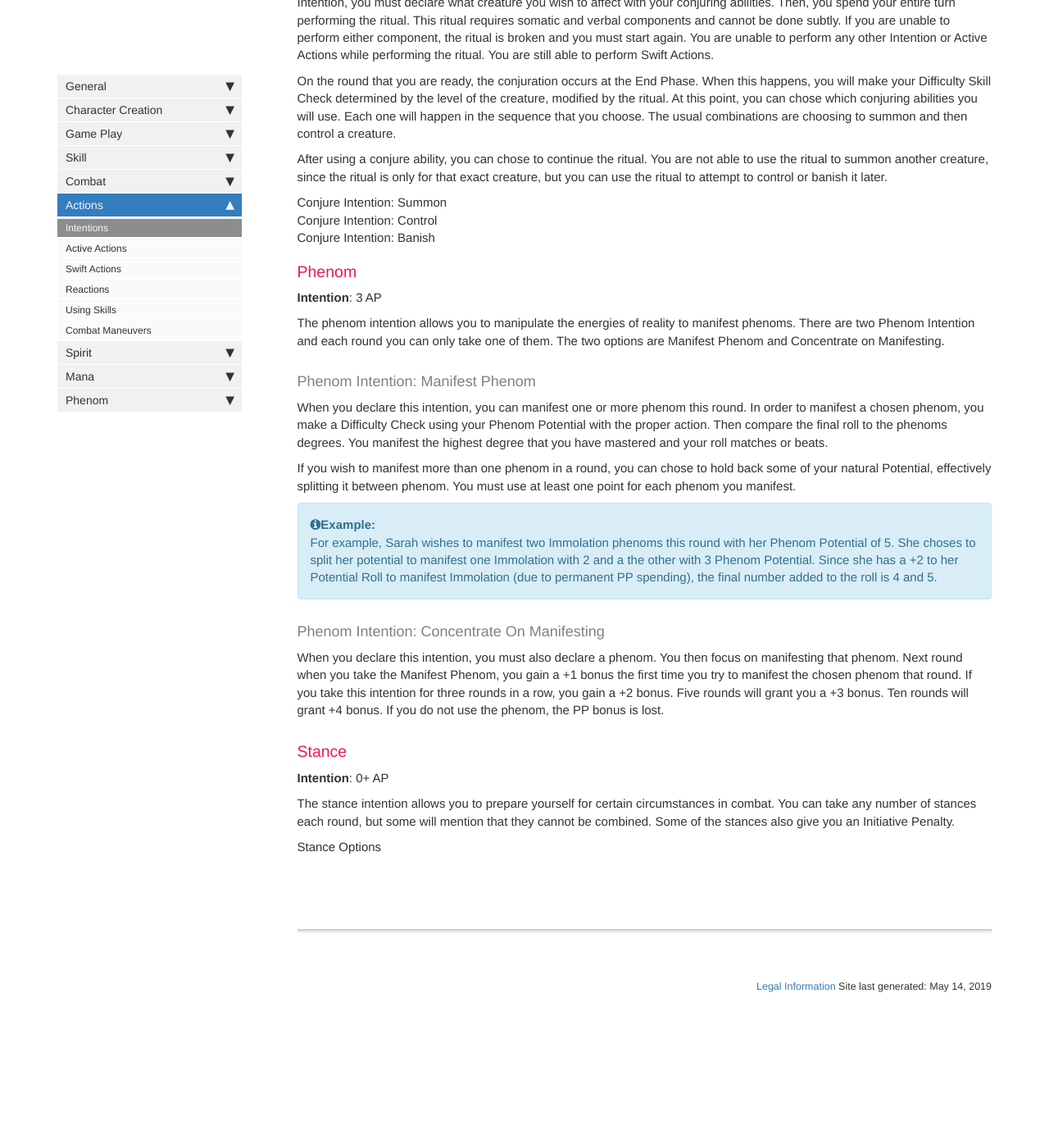
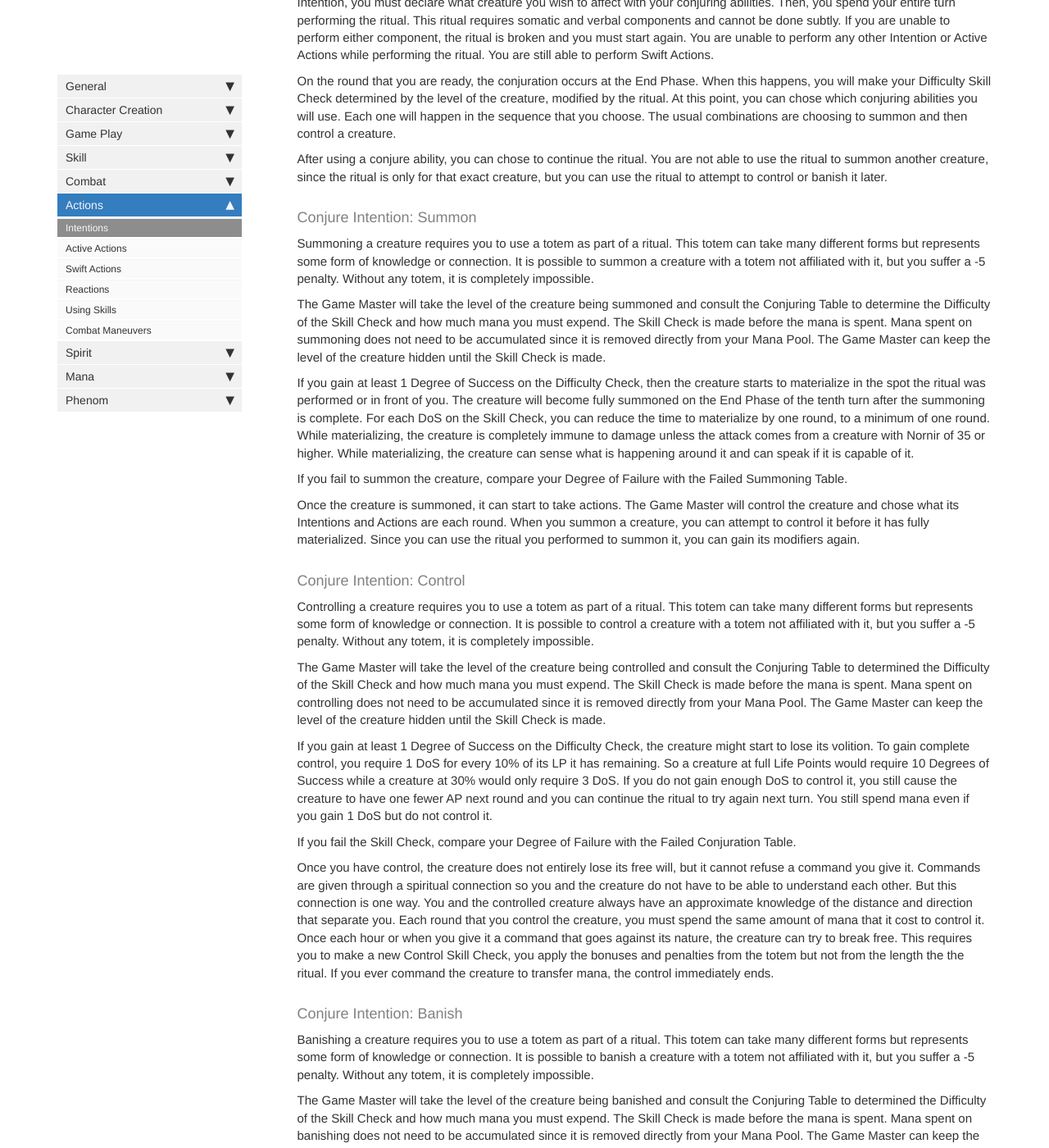
Before and after one commit to kaiser-rpg/KaiserRPG.github.io, a Jekyll site: the page built from pages/rule/combat/action/action-intention.md, in a window 1280 px wide and 1400 px high, scrolled down 4034 px. Shown: the whole window at 82% size. Built offline with Jekyll 4.4.1, drawn with Linux system fonts in a browser that asks for light colours; nearby versions of some CDN libraries; comment, search, counter and statistics services are not loaded; before the commit the page ends 5297 px from its top, so only the background shows below that; some of the changed text lies outside the part shown.

Commit message:
revert fold

```diff
--- a/_includes/intention/conjure.md
+++ b/_includes/intention/conjure.md
@@ -8,8 +8,8 @@ On the round that you are ready, the conjuration occurs at the End Phase. When t
 After using a conjure ability, you can chose to continue the ritual. You are not able to use the ritual to summon another creature, since the ritual is only for that exact creature, but you can use the ritual to attempt to control or banish it later.
 
 
-{% include intention/conjure-summon-f.md %}
+{% include intention/conjure-summon.md %}
 
-{% include intention/conjure-control-f.md %}
+{% include intention/conjure-control.md %}
 
-{% include intention/conjure-banish-f.md %}
+{% include intention/conjure-banish.md %}
--- a/_includes/intention/stance.md
+++ b/_includes/intention/stance.md
@@ -2,9 +2,6 @@
 **Intention**: 0+ AP
 
 The stance intention allows you to prepare yourself for certain circumstances in combat. You can take any number of stances each round, but some will mention that they cannot be combined. Some of the stances also give you an Initiative Penalty.
-
-<details>
-  <summary>Stance Options</summary>
 
 {% include intention/stance-absorb.md %}
 
@@ -17,5 +14,3 @@ The stance intention allows you to prepare yourself for certain circumstances in
 {% include intention/stance-defense.md %}
 
 {% include intention/stance-attack.md %}
-
-</details>
```
